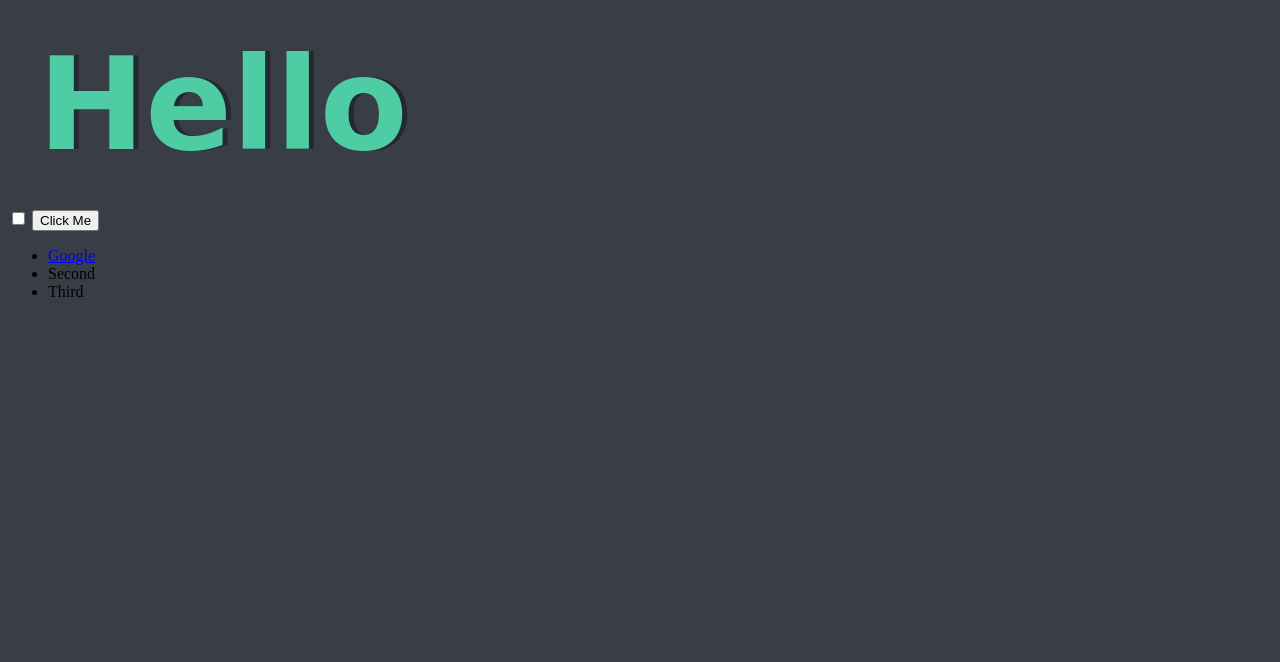
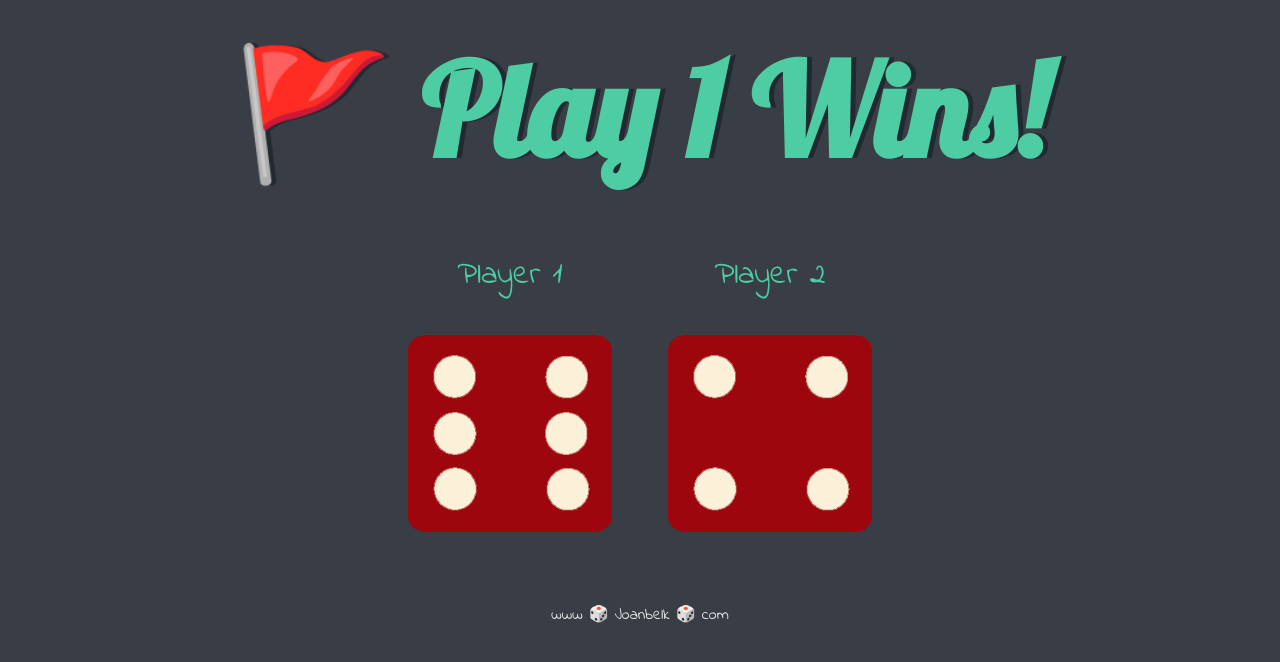
Before and after one commit to jbk95/Dice-Challenge, a plain HTML site: page index.html in a window 1280 px wide. Drawn offline with Linux system fonts and the light colour scheme.

Commit message:
last page

```diff
--- a/index.html
+++ b/index.html
@@ -2,26 +2,33 @@
 <html lang="en" dir="ltr">
   <head>
     <meta charset="utf-8">
-    <title>My Website</title>
+    <title>Dicee</title>
     <link rel="stylesheet" href="styles.css">
+    <link href="https://fonts.googleapis.com/css?family=Indie+Flower|Lobster" rel="stylesheet">
 
   </head>
   <body>
 
-    <h1>Hello</h1>
+    <div class="container">
+      <h1>Refresh Me</h1>
 
-    <input type="checkbox">
+      <div class="dice">
+        <p>Player 1</p>
+        <img class="img1" src="images/dice6.png">
+      </div>
 
-    <button style=":active color:red;">Click Me</button>
+      <div class="dice">
+        <p>Player 2</p>
+        <img class="img2" src="images/dice6.png">
+      </div>
 
-    <ul>
-      <li class="list">
-        <a href="https://www.google.com">Google</a>
-      </li>
-      <li class="list">Second</li>
-      <li class="list">Third</li>
-    </ul>
+    </div>
+    <script src="index.js" charset="utf-8"></script>
+
 
   </body>
 
+  <footer>
+    www 🎲 Joanbelk 🎲 com
+  </footer>
 </html>
--- a/index.js
+++ b/index.js
@@ -1 +1,15 @@
-document.query
+var randomNumber1 = Math.floor(Math.random()*6+1);
+var source = "images/dice" + randomNumber1 + ".png"
+document.querySelectorAll("img")[0].setAttribute("src",source);
+
+var randomNumber2 = Math.floor(Math.random()*6+1);
+var source2 = "images/dice" + randomNumber2 + ".png"
+document.querySelectorAll("img")[1].setAttribute("src",source2);
+
+if (randomNumber1 > randomNumber2) {
+  document.querySelector("h1").innerHTML = "🚩 Play 1 Wins!";
+} else if (randomNumber1 < randomNumber2) {
+  document.querySelector("h1").innerHTML = "Play 2 Wins! 🚩";
+} else {
+  document.querySelector("h1").innerHTML = "Draw!";
+}
```
Also changed, not shown: dicee.html (deleted, +0 -33 lines).
